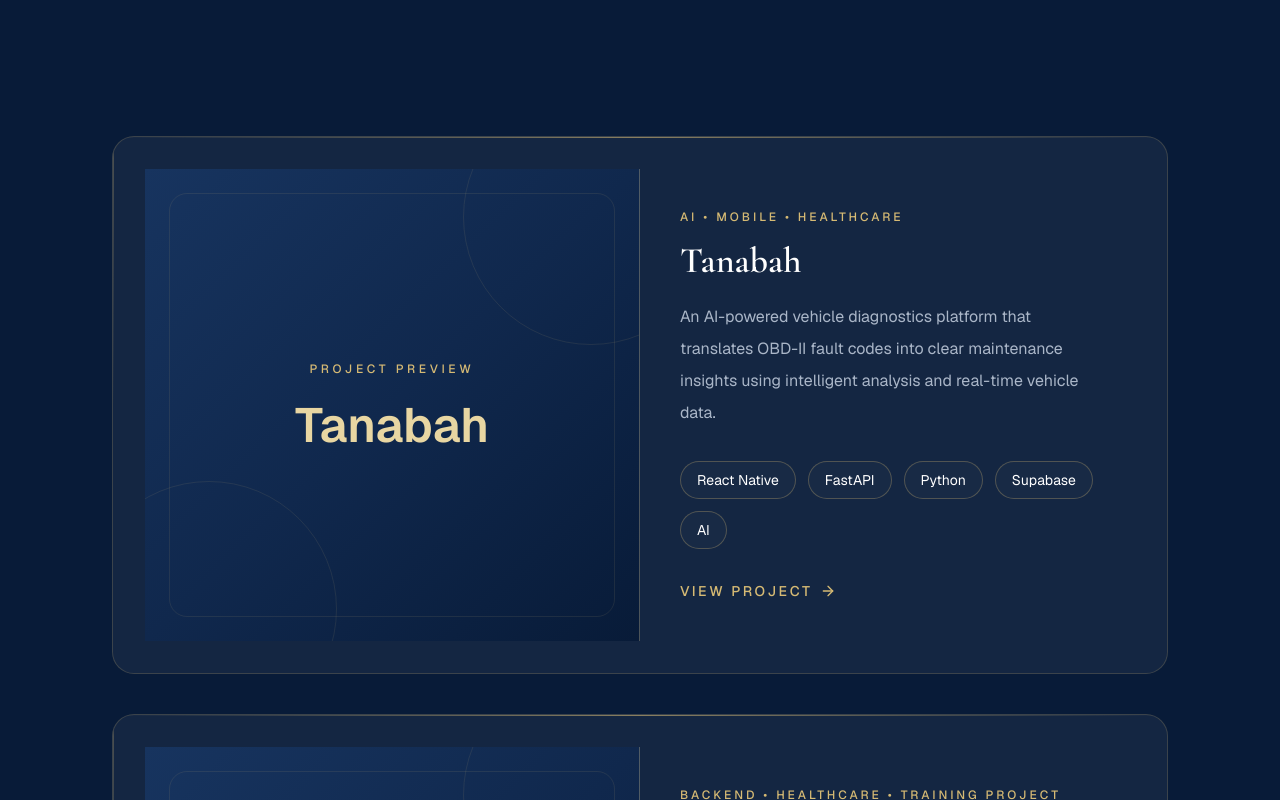
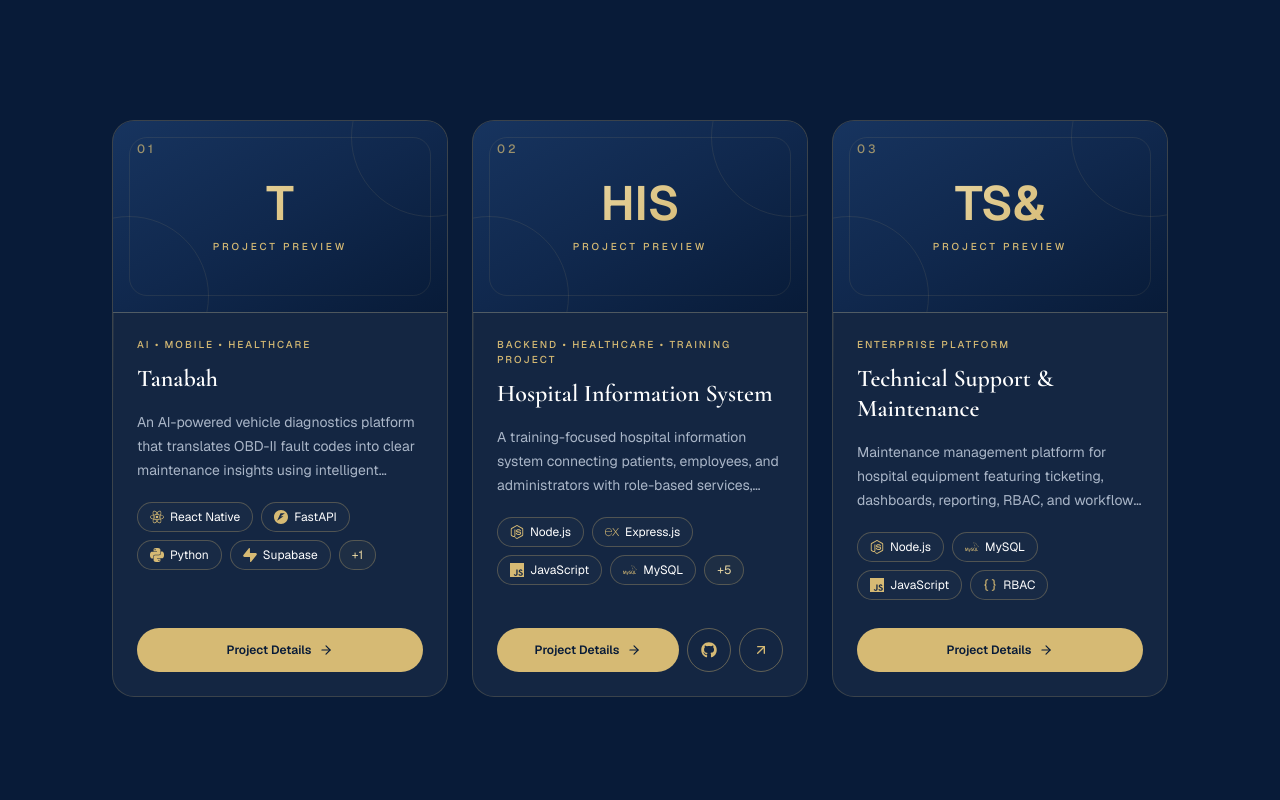
Before and after one commit to JooryHalabi3/portfolio, a Next.js app in the folder portfolio/: page / in a window 1280 px wide. Shown: the part 1100-1900 px from the top of the page. Built offline with nearby package versions, Linux system fonts and the light colour scheme.

Commit message:
المشاريع

```diff
--- a/portfolio/components/SelectedWork.tsx
+++ b/portfolio/components/SelectedWork.tsx
@@ -1,5 +1,15 @@
+"use client";
+import TechnologyIcon from "@/components/TechnologyIcon";
 import Link from "next/link";
-import { ArrowRight } from "lucide-react";
+import {
+  ArrowRight,
+  ArrowUpRight,
+} from "lucide-react";
+import {
+  motion,
+  useReducedMotion,
+} from "framer-motion";
+import { FaGithub } from "react-icons/fa6";
 
 import { PROJECTS } from "@/constants";
 import {
@@ -10,7 +20,19 @@ import {
   SectionTitle,
 } from "@/components/ui";
 
+function getProjectInitials(title: string) {
+  return title
+    .split(/\s+/)
+    .filter(Boolean)
+    .slice(0, 3)
+    .map((word) => word.charAt(0))
+    .join("")
+    .toUpperCase();
+}
+
 export default function SelectedWork() {
+  const reduceMotion = useReducedMotion();
+
   const featuredProjects = PROJECTS.filter(
     (project) => project.featured,
   );
@@ -20,10 +42,10 @@ export default function SelectedWork() {
       <Container>
         <Reveal
           duration={0.8}
-          distance={24}
-          blur={7}
+          distance={30}
+          blur={8}
         >
-          <div className="mb-16 flex justify-center text-center md:mb-20">
+          <div className="mb-14 flex justify-center text-center md:mb-16">
             <SectionTitle
               subtitle="Selected Work"
               title="Featured Projects"
@@ -32,112 +54,190 @@ export default function SelectedWork() {
           </div>
         </Reveal>
 
-        <div className="space-y-8 md:space-y-10">
+        <div className="grid items-stretch gap-6 md:grid-cols-2 xl:grid-cols-3">
           {featuredProjects.map(
-            (project, index) => (
-              <Reveal
+            (project, index) => {
+              const projectNumber = String(
+                index + 1,
+              ).padStart(2, "0");
+
+              const projectInitials =
+                getProjectInitials(project.title);
+
+              const visibleTechnologies =
+                project.technologies.slice(0, 4);
+
+              const remainingTechnologies =
+                project.technologies.length -
+                visibleTechnologies.length;
+
+              const hasGithubLink =
+                Boolean(project.github) &&
+                project.github !== "#";
+
+              const hasLiveLink =
+                Boolean(project.live) &&
+                project.live !== "#";
+
+              return (
+                <motion.article
                   key={project.slug}
-                delay={index * 0.1}
-                duration={0.85}
-                distance={42}
-                blur={8}
-                direction={
-                  index % 2 === 0
-                    ? "right"
-                    : "left"
+                  className="h-full"
+                  initial={
+                    reduceMotion
+                      ? false
+                      : {
+                        opacity: 0,
+                        y: 60,
+                        filter: "blur(8px)",
                       }
+                  }
+                  whileInView={{
+                    opacity: 1,
+                    y: 0,
+                    filter: "blur(0px)",
+                  }}
+                  whileHover={
+                    reduceMotion
+                      ? undefined
+                      : {
+                        y: -8,
+                      }
+                  }
+                  viewport={{
+                    once: true,
+                    amount: 0.15,
+                  }}
+                  transition={{
+                    duration: 0.75,
+                    delay: index * 0.1,
+                    ease: [0.22, 1, 0.36, 1],
+                  }}
                 >
-                <GlassCard className="group relative overflow-hidden transition-all duration-500 hover:-translate-y-1 hover:border-gold/50 hover:shadow-[0_24px_70px_rgb(0_0_0_/_25%)]">
-                  {/* Moving gold shine */}
+                  <GlassCard
+                    contentClassName="h-full p-0"
+                    className="group h-full overflow-hidden hover:translate-y-0 hover:border-gold/60 hover:shadow-[0_24px_70px_rgb(214_186_116_/_14%)]"
+                  >
+                    <div className="flex h-full flex-col">
+                      {/* Project preview */}
+                      <div className="relative flex h-44 shrink-0 items-center justify-center overflow-hidden border-b border-brand-border bg-gradient-to-br from-surface-light via-surface to-background sm:h-48">
                         <div
                           aria-hidden="true"
-                    className="pointer-events-none absolute inset-y-0 -left-[45%] z-20 w-[28%] -skew-x-12 bg-gradient-to-r from-transparent via-gold/[0.09] to-transparent opacity-0 transition-all duration-700 ease-out group-hover:left-[120%] group-hover:opacity-100"
-                  />
-
-                  <div className="grid lg:grid-cols-2">
-                    {/* Project preview */}
-                    <div className="relative flex min-h-72 items-center justify-center overflow-hidden border-b border-brand-border bg-gradient-to-br from-surface-light via-surface to-background lg:min-h-96 lg:border-r lg:border-b-0">
-                      <div
-                        aria-hidden="true"
-                        className="absolute inset-6 rounded-2xl border border-gold/10 transition-all duration-700 group-hover:inset-5 group-hover:border-gold/20"
+                          className="absolute inset-4 rounded-2xl border border-gold/10 transition-colors duration-500 group-hover:border-gold/30"
                         />
 
                         <div
                           aria-hidden="true"
-                        className="absolute -right-20 -top-20 h-64 w-64 rounded-full border border-gold/10 transition-transform duration-700 ease-out group-hover:rotate-12 group-hover:scale-110"
+                          className="absolute -right-16 -top-16 h-40 w-40 rounded-full border border-gold/10 transition-transform duration-700 group-hover:-translate-x-4 group-hover:translate-y-4 group-hover:rotate-12"
                         />
 
                         <div
                           aria-hidden="true"
-                        className="absolute -bottom-24 -left-16 h-64 w-64 rounded-full border border-gold/10 transition-transform duration-700 ease-out group-hover:-rotate-12 group-hover:scale-110"
+                          className="absolute -bottom-16 -left-16 h-40 w-40 rounded-full border border-gold/10 transition-transform duration-700 group-hover:translate-x-4 group-hover:-translate-y-4 group-hover:-rotate-12"
                         />
 
-                      <div
-                        aria-hidden="true"
-                        className="absolute left-[18%] top-[20%] h-1.5 w-1.5 rounded-full bg-gold/50 opacity-0 shadow-[0_0_18px_rgb(214_186_116_/_50%)] transition-all duration-500 group-hover:opacity-100"
-                      />
+                        <span className="absolute left-6 top-5 text-xs font-medium tracking-[0.25em] text-gold/70">
+                          {projectNumber}
+                        </span>
 
-                      <div
-                        aria-hidden="true"
-                        className="absolute bottom-[20%] right-[18%] h-1 w-1 rounded-full bg-gold-light/60 opacity-0 shadow-[0_0_14px_rgb(232_214_162_/_45%)] transition-all delay-100 duration-500 group-hover:opacity-100"
-                      />
-
-                      <div className="relative z-10 px-8 text-center transition-transform duration-500 ease-out group-hover:-translate-y-1">
-                        <p className="text-xs font-medium uppercase tracking-[0.3em] text-gold">
-                          Project Preview
+                        <div className="relative z-10 text-center transition-transform duration-500 group-hover:-translate-y-1">
+                          <p className="font-[var(--font-heading)] text-5xl font-semibold text-gold-gradient">
+                            {projectInitials}
                           </p>
 
-                        <p className="mt-6 font-[var(--font-heading)] text-4xl font-semibold text-gold-light transition-colors duration-500 group-hover:text-gold-gradient sm:text-5xl">
-                          {project.title}
+                          <p className="mt-3 text-[10px] font-medium uppercase tracking-[0.28em] text-gold">
+                            Project Preview
                           </p>
                         </div>
                       </div>
 
-                    {/* Project content */}
-                    <div className="relative flex flex-col justify-between p-7 sm:p-9 lg:p-10">
-                      <div>
-                        <p className="text-xs font-medium uppercase tracking-[0.25em] text-gold">
+                      {/* Project information */}
+                      <div className="flex flex-1 flex-col p-6">
+                        <p className="text-[10px] font-medium uppercase tracking-[0.2em] text-gold">
                           {project.category}
                         </p>
 
-                        <h3 className="mt-4 font-[var(--font-heading)] text-3xl font-semibold text-foreground transition-colors duration-300 group-hover:text-gold-light sm:text-4xl">
+                        <h3 className="mt-3 font-[var(--font-heading)] text-2xl font-semibold leading-tight text-foreground transition-colors duration-300 group-hover:text-gold-light">
                           {project.title}
                         </h3>
 
-                        <p className="mt-5 max-w-xl leading-8 text-text-secondary">
+                        <p className="mt-4 line-clamp-3 text-sm leading-6 text-text-secondary">
                           {project.description}
                         </p>
-                      </div>
 
-                      <div className="mt-8 flex flex-wrap gap-3">
-                        {project.technologies.map(
+                        {/* Technologies */}
+                        <div className="mt-5 flex flex-wrap gap-2">
+                          {visibleTechnologies.map(
                             (technology) => (
                               <span
                                 key={technology}
-                              className="rounded-full border border-brand-border bg-white/[0.02] px-4 py-2 text-sm text-foreground transition-all duration-300 hover:-translate-y-0.5 hover:border-gold hover:bg-gold/[0.05] hover:text-gold-light"
+                                className="inline-flex items-center gap-1.5 rounded-full border border-brand-border bg-white/[0.02] px-3 py-1.5 text-xs text-foreground"
                               >
+                                <TechnologyIcon name={technology} />
                                 {technology}
                               </span>
                             ),
                           )}
+
+                          {remainingTechnologies > 0 && (
+                            <span className="rounded-full border border-gold/30 bg-gold/[0.05] px-3 py-1.5 text-xs text-gold-light">
+                              +{remainingTechnologies}
+                            </span>
+                          )}
                         </div>
 
+                        {/* Actions */}
+                        <div className="mt-auto flex items-center gap-2 pt-7">
                           <Link
                             href={`/projects/${project.slug}`}
-                        className="group/link mt-8 inline-flex w-fit items-center gap-2 text-sm font-medium uppercase tracking-[0.18em] text-gold transition-colors hover:text-gold-light"
+                            className="group/details inline-flex min-h-11 flex-1 items-center justify-center gap-2 rounded-full bg-gold px-4 py-2.5 text-xs font-semibold text-background transition-all duration-300 hover:bg-gold-light"
                           >
-                        View Project
+                            Project Details
 
                             <ArrowRight
                               aria-hidden="true"
-                          className="h-4 w-4 transition-transform duration-300 group-hover/link:translate-x-1.5"
+                              className="h-3.5 w-3.5 transition-transform duration-300 group-hover/details:translate-x-1"
                             />
                           </Link>
+
+                          {hasGithubLink && (
+                            <a
+                              href={project.github}
+                              target="_blank"
+                              rel="noopener noreferrer"
+                              aria-label={`Open ${project.title} GitHub repository`}
+                              title="GitHub Repository"
+                              className="inline-flex h-11 w-11 shrink-0 items-center justify-center rounded-full border border-gold/40 text-gold transition-all duration-300 hover:-translate-y-0.5 hover:border-gold hover:bg-gold hover:text-background"
+                            >
+                              <FaGithub
+                                aria-hidden="true"
+                                className="h-4 w-4"
+                              />
+                            </a>
+                          )}
+
+                          {hasLiveLink && (
+                            <a
+                              href={project.live}
+                              target="_blank"
+                              rel="noopener noreferrer"
+                              aria-label={`Open ${project.title} live project`}
+                              title="Live Project"
+                              className="inline-flex h-11 w-11 shrink-0 items-center justify-center rounded-full border border-gold/40 text-gold transition-all duration-300 hover:-translate-y-0.5 hover:border-gold hover:bg-gold hover:text-background"
+                            >
+                              <ArrowUpRight
+                                aria-hidden="true"
+                                className="h-4 w-4"
+                              />
+                            </a>
+                          )}
+                        </div>
                       </div>
                     </div>
                   </GlassCard>
-              </Reveal>
-            ),
+                </motion.article>
+              );
+            },
           )}
         </div>
       </Container>
--- /dev/null
+++ b/portfolio/components/TechnologyIcon.tsx
@@ -0,0 +1,106 @@
+import {
+  BrainCircuit,
+  Braces,
+  Cookie,
+  Database,
+  KeyRound,
+  Mail,
+} from "lucide-react";
+
+import {
+  SiCss,
+  SiExpress,
+  SiFastapi,
+  SiFirebase,
+  SiFlutter,
+  SiHtml5,
+  SiJavascript,
+  SiMysql,
+  SiNodedotjs,
+  SiPostgresql,
+  SiPython,
+  SiReact,
+  SiSupabase,
+} from "react-icons/si";
+
+type TechnologyIconProps = {
+  name: string;
+  className?: string;
+};
+
+export default function TechnologyIcon({
+  name,
+  className = "h-3.5 w-3.5 shrink-0 text-gold",
+}: TechnologyIconProps) {
+  switch (name.trim().toLowerCase()) {
+    case "node.js":
+    case "nodejs":
+      return <SiNodedotjs className={className} />;
+
+    case "express.js":
+    case "express":
+      return <SiExpress className={className} />;
+
+    case "javascript":
+      return <SiJavascript className={className} />;
+
+    case "mysql":
+      return <SiMysql className={className} />;
+
+    case "postgresql":
+      return <SiPostgresql className={className} />;
+
+    case "html":
+    case "html5":
+      return <SiHtml5 className={className} />;
+
+    case "css":
+    case "css3":
+      return <SiCss className={className} />;
+
+    case "react":
+    case "react native":
+      return <SiReact className={className} />;
+
+    case "fastapi":
+      return <SiFastapi className={className} />;
+
+    case "python":
+      return <SiPython className={className} />;
+
+    case "supabase":
+      return <SiSupabase className={className} />;
+
+    case "flutter":
+      return <SiFlutter className={className} />;
+
+    case "firebase":
+      return <SiFirebase className={className} />;
+
+    case "jwt":
+    case "jwt authentication":
+      return <KeyRound className={className} />;
+
+    case "rest api":
+    case "rest apis":
+      return <Braces className={className} />;
+
+    case "express session":
+      return <Cookie className={className} />;
+
+    case "nodemailer":
+      return <Mail className={className} />;
+
+    case "ai":
+    case "ai api":
+    case "ai apis":
+      return <BrainCircuit className={className} />;
+
+    case "database":
+    case "sql":
+      return <Database className={className} />;
+
+    default:
+      return <Braces className={className} />;
+  }
+}
--- a/portfolio/components/ui/GlassCard.tsx
+++ b/portfolio/components/ui/GlassCard.tsx
@@ -1,14 +1,17 @@
-import { ReactNode } from "react";
+import type { ReactNode } from "react";
+
 import { cn } from "@/lib/utils";
 
 interface GlassCardProps {
   children: ReactNode;
   className?: string;
+  contentClassName?: string;
 }
 
 export default function GlassCard({
   children,
   className,
+  contentClassName,
 }: GlassCardProps) {
   return (
     <div
@@ -27,40 +30,27 @@ export default function GlassCard({
           hover:border-[#D6BA74]/40
           hover:shadow-[0_0_45px_rgba(214,186,116,.12)]
         `,
-        className
+        className,
       )}
     >
-      {/* Top Glow */}
       <div
-        className="
-        absolute
-        left-0
-        top-0
-        h-px
-        w-full
-        bg-gradient-to-r
-        from-transparent
-        via-[#D6BA74]/60
-        to-transparent
-      "
+        aria-hidden="true"
+        className="absolute left-0 top-0 h-px w-full bg-gradient-to-r from-transparent via-[#D6BA74]/60 to-transparent"
       />
 
-      {/* Left Glow */}
       <div
-        className="
-        absolute
-        left-0
-        top-0
-        h-full
-        w-px
-        bg-gradient-to-b
-        from-[#D6BA74]/30
-        via-transparent
-        to-transparent
-      "
+        aria-hidden="true"
+        className="absolute left-0 top-0 h-full w-px bg-gradient-to-b from-[#D6BA74]/30 via-transparent to-transparent"
       />
 
-      <div className="relative z-10 p-8">{children}</div>
+      <div
+        className={cn(
+          "relative z-10 p-8",
+          contentClassName,
+        )}
+      >
+        {children}
+      </div>
     </div>
   );
 }
```
Lines whose indentation alone changed are shown as unchanged.
